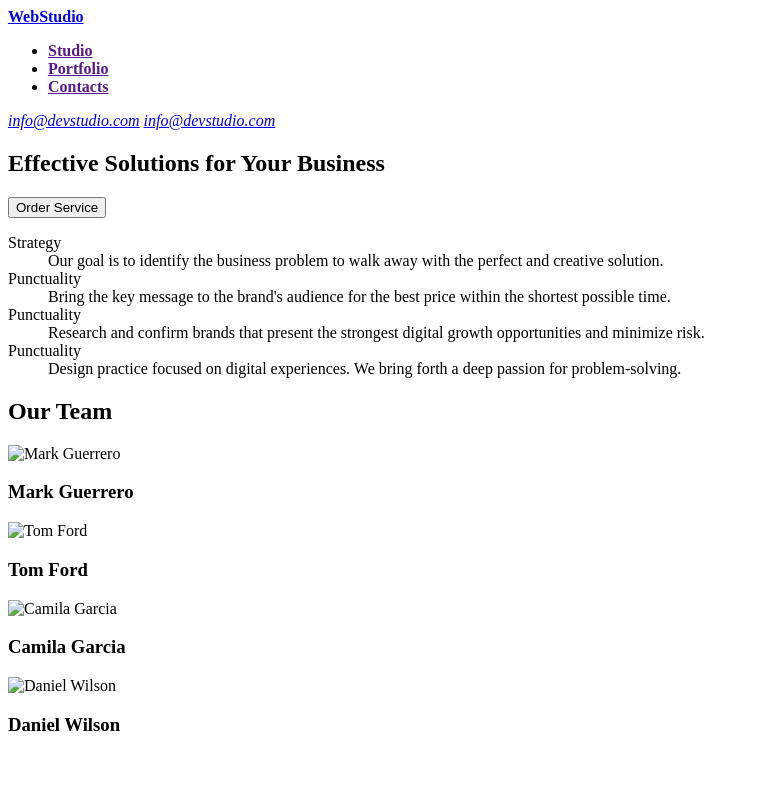
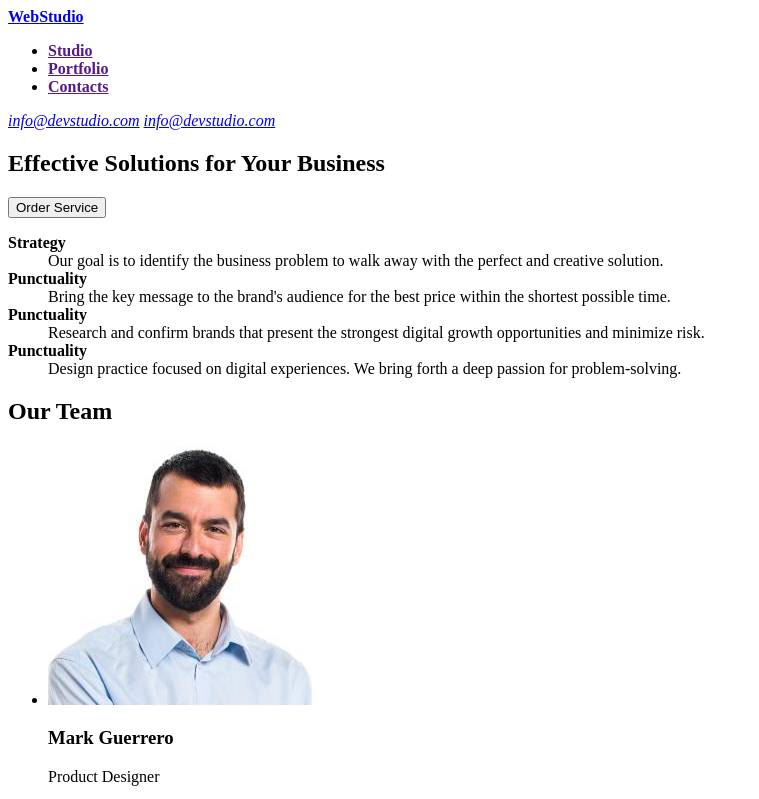
Before and after one commit to AWoLf98/goit-markup-hw-01, a plain HTML site: page index.html in a window 1280 px wide. Shown: the top 799 px of the page, without its empty margins (0-759 px from the left). Drawn offline with Linux system fonts and the light colour scheme.

Commit message:
full project

```diff
--- a/index.html
+++ b/index.html
@@ -23,23 +23,23 @@
     <main>
         <section>
             <h1>Effective Solutions for Your Business</h1>
-            <button>Order Service</button>
+            <button type="button">Order Service</button>
         </section>
         <section>
             <dl>
-                <dt>Strategy</dt>
+                <dt><b>Strategy</b></dt>
                 <dd>
                     Our goal is to identify the business problem to walk away with the perfect and creative solution.
                 </dd>
-                <dt>Punctuality</dt>
+                <dt><b>Punctuality</b></dt>
                 <dd>
                     Bring the key message to the brand's audience for the best price within the shortest possible time.
                 </dd>
-                <dt>Punctuality</dt>
+                <dt><b>Punctuality</b></dt>
                 <dd>
                     Research and confirm brands that present the strongest digital growth opportunities and minimize risk.
                 </dd>
-                <dt>Punctuality</dt>
+                <dt><b>Punctuality</b></dt>
                 <dd>
                     Design practice focused on digital experiences. We bring forth a deep passion for problem-solving.
                 </dd>
@@ -47,32 +47,51 @@
         </section>
         <section>
             <h2>Our Team</h2>
-            <section>
-                <section>
-                    <img src="" alt="Mark Guerrero">
+            <ul>
+                <li>
+                    <img
+                    src="./images/mark-guerrero.jpg"
+                    alt="Mark Guerrero"
+                    width="264"
+                    height="260" />
                     <h3>Mark Guerrero</h3>
-                    <p></p>
-                </section>
-                <section>
-                    <img src="" alt="Tom Ford">
+                    <p>Product Designer</p>
+                </li>
+                <li>
+                    <img
+                    src="./images/tom-ford.jpg"
+                    alt="Tom Ford"
+                    width="264"
+                    height="260" />
                     <h3>Tom Ford</h3>
-                    <p></p>
-                </section>
-                <section>
-                    <img src="" alt="Camila Garcia">
+                    <p>Frontend Developer</p>
+                </li>
+                <li>
+                    <img
+                    src="./images/camila-garcia.jpg"
+                    alt="Camila Garcia"
+                    width="264"
+                    height="260" />
                     <h3>Camila Garcia</h3>
-                    <p></p>
-                </section>
-                <section>
-                    <img src="" alt="Daniel Wilson">
+                    <p>Marketing</p>
+                </li>
+                <li>
+                    <img
+                    src="./images/daniel-wilson.jpg"
+                    alt="Daniel Wilson"
+                    width="264"
+                    height="260" />
                     <h3>Daniel Wilson</h3>
-                    <p></p>
-                </section>
-            </section>
+                    <p>UI Designer</p>
+                </li>
+            </ul>
         </section>
     </main>
     <footer>
-
+        <a href="./index.html"><b><span>Web</span>Studio</b></a>
+        <p>
+            Increase the flow of customers and sales for your business with digital marketing & growth solutions.
+        </p>
     </footer>
 </body>
 </html>
```
Also changed, not shown: images/camila-garcia.jpg (added), images/daniel-wilson.jpg (added), images/mark-guerrero.jpg (added), images/tom-ford.jpg (added).
